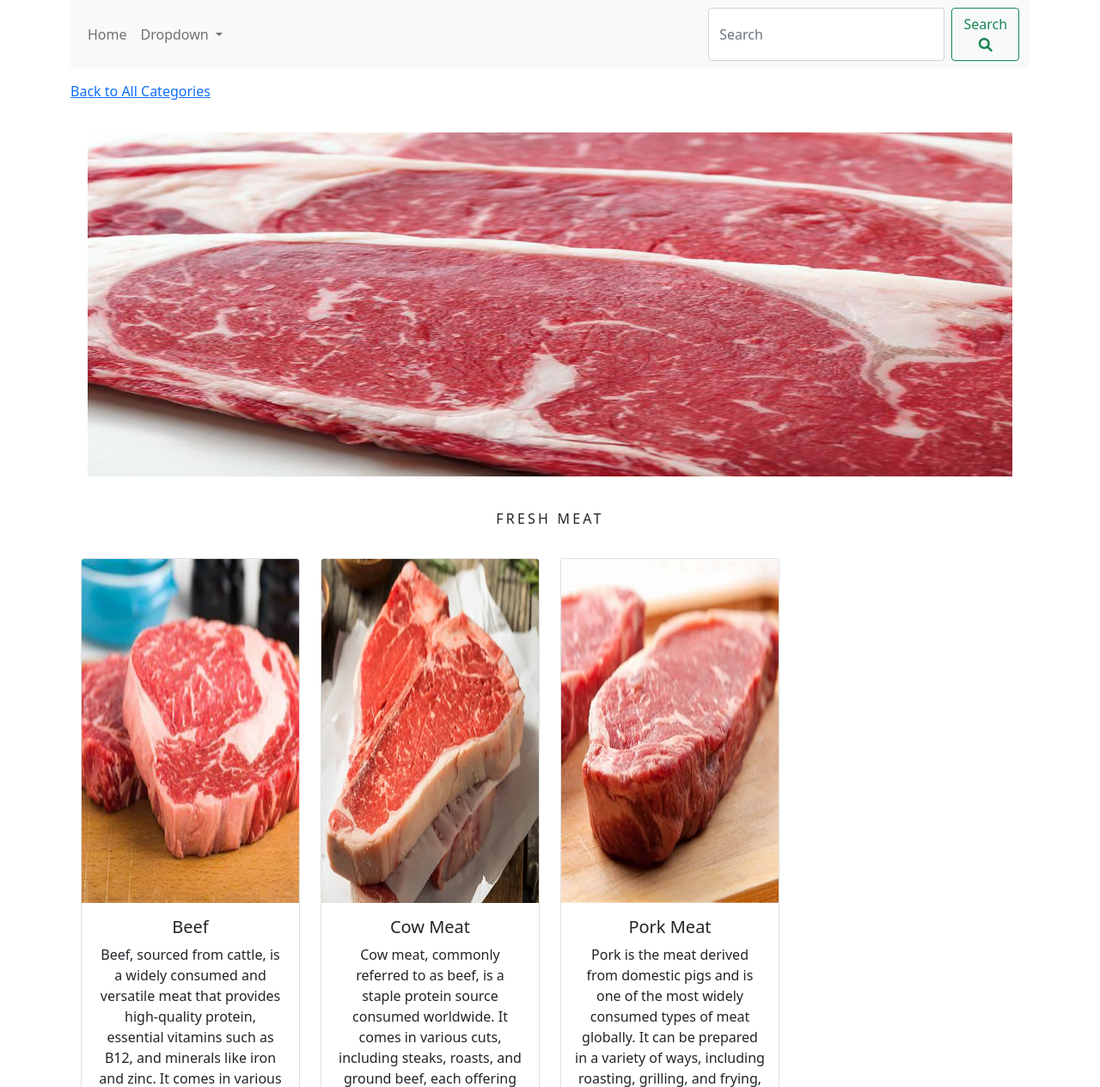
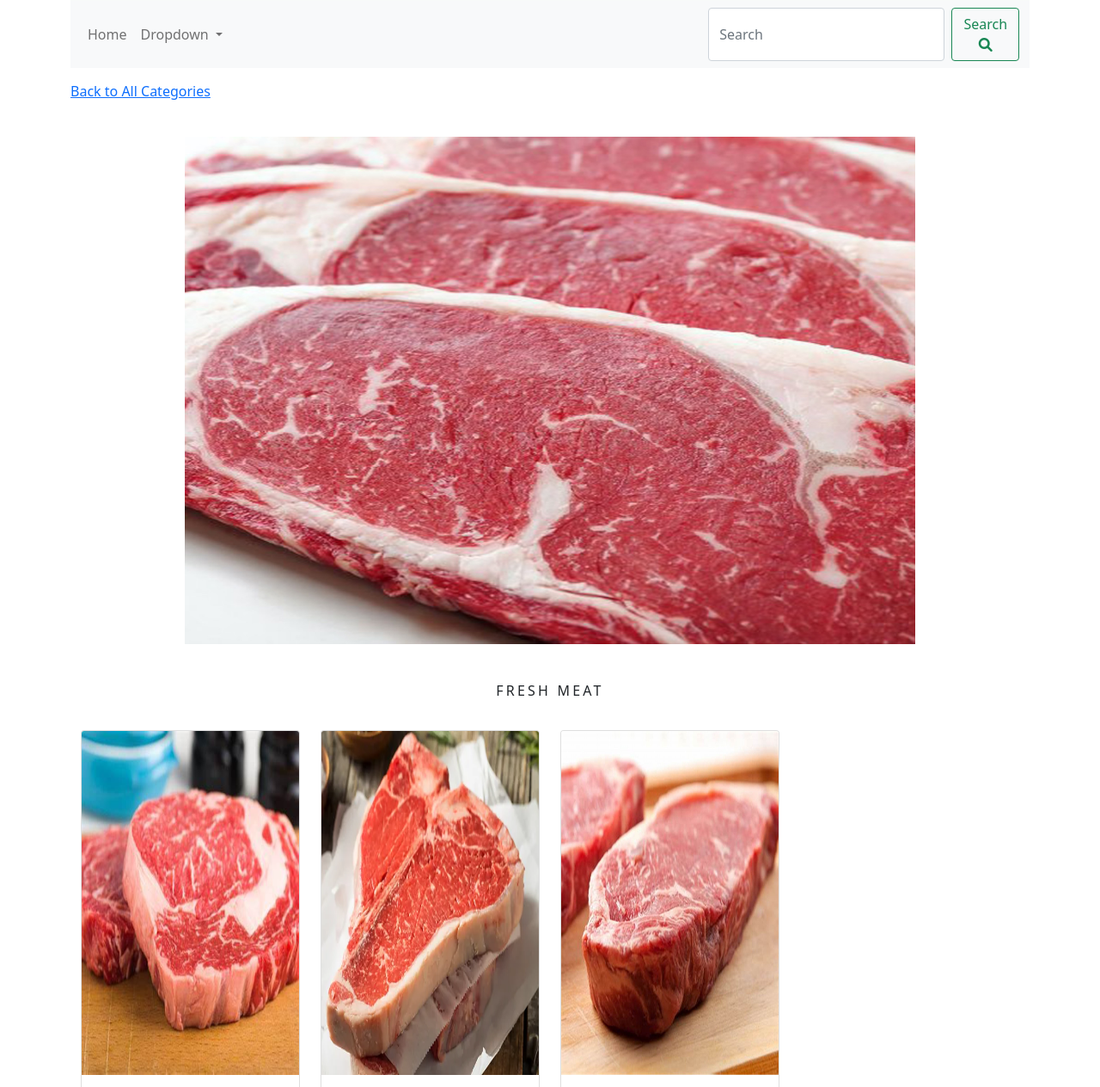
Before and after one commit to EbinProjects/inmakesEcommerce, a Django app: a page that uses myprojectEcommerce/templates/category.html in a window 1280 px wide. Shown: the part 399-1663 px from the top of the page at 86% size. Run offline with Django 5.2, Linux system fonts and the light colour scheme; data comes from the database, SQL or seed files in the repository; both versions use the stored data as it was after the commit; some libraries are stand-ins or nearby versions.

Commit message:
fourth commit

```diff
--- a/myprojectEcommerce/static/css/custom.css
+++ b/myprojectEcommerce/static/css/custom.css
@@ -150,6 +150,13 @@ padding-top : 15px;
 
 }
 
+.my_image_c{
+  width : 80%;
+  height :600px;
+  padding : 5px;
+
+}
+
 .my_title {
   font-size : 16px;
   text-transform : uppercase;
--- a/myprojectEcommerce/templates/category.html
+++ b/myprojectEcommerce/templates/category.html
@@ -28,8 +28,8 @@ See Our Data
 
 <div class="flex-container">
     {% if category %}
-    <div class="container1">
-        <img class="my_image" src="{{ category.image.url }}" alt="{{ category.name }}">
+    <div class="container1 text-center">
+        <img class="my_image_c" src="{{ category.image.url }}" alt="{{ category.name }}">
     </div>
     <div class="container2">
         <h1 class="text-center my_title">{{ category.name }}</h1>
```
Also changed, not shown: myprojectEcommerce/templates/cart.html (+12 -3 lines), myprojectEcommerce/db.sqlite3.
